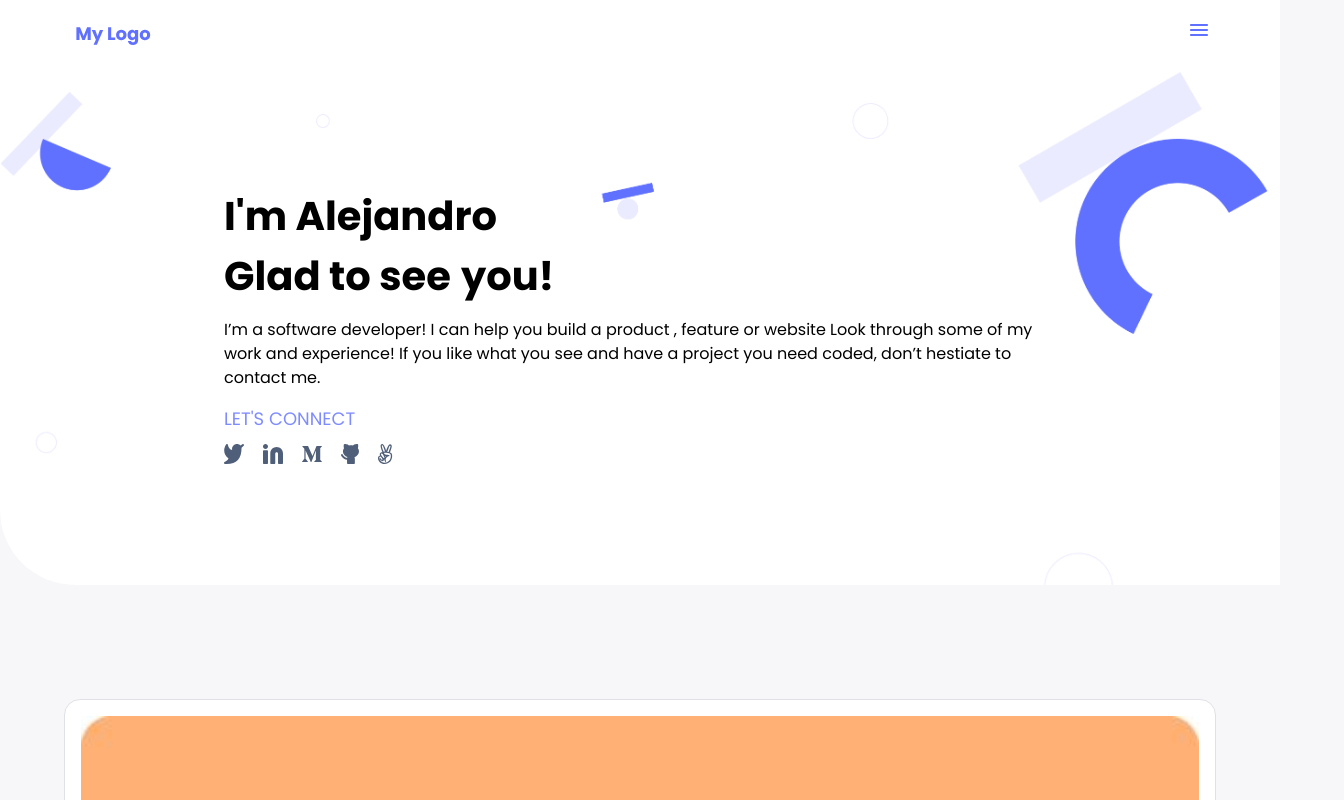
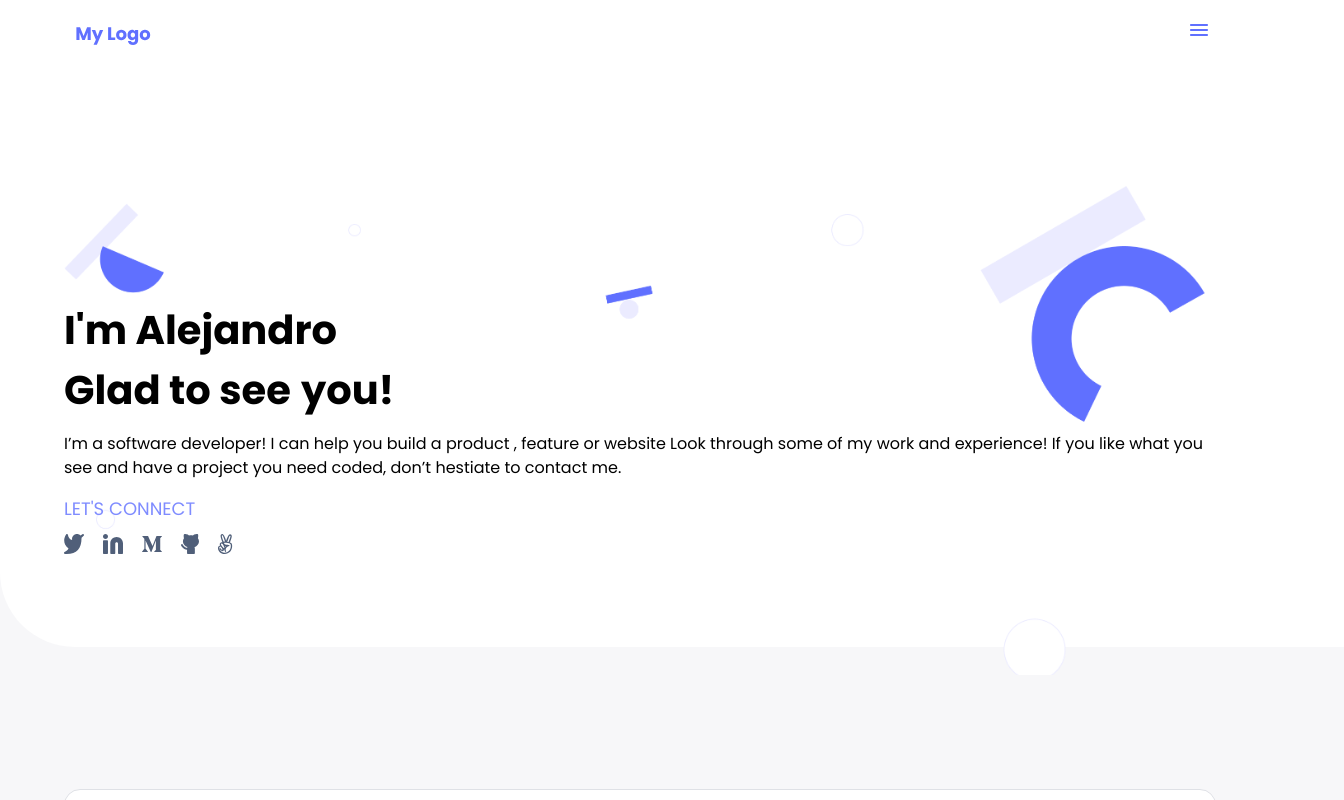
Before and after one commit to MyMicroverseProjects/PortfolioProject, a website: page index.html in a window 1280 px wide. Shown: the top 800 px of the page, 1344 px wide, since content can reach past the window. Drawn offline with Linux system fonts and the light colour scheme.

Commit message:
fix background image and color at the introductory section

```diff
--- a/css/styles.css
+++ b/css/styles.css
@@ -32,24 +32,66 @@
 
 /* MAIN INTRO */
 .containerBgImage {
-  background-image: url("../images/heromobil.png");
+  background-image: url("../images/bgCoverM.svg");
   background-repeat: no-repeat;
-  background-size: cover;
+  background-size: contain;
   padding-top: 11.4rem;
   padding-bottom: 11.4rem;
   border-radius: 0 0 0 7.5rem;
 }
 
-@media (min-width: 600px) {
+@media (min-width: 495px) {
+  .containerBgImage {
+    background-size: cover;
+  }
+}
+
+@media (min-width: 917px) {
   .containerBgImage {
     background-image: url("../images/hero.png");
   }
 }
 
-@media (min-width: 768px) {
-  section.intro {
-    width: 65%;
+.bgImageIntro {
+  position: relative;
+  padding-top: 11.4rem;
+  padding-bottom: 11.4rem;
+}
+
+.bgImageIntro::before {
+  content: "";
+  display: block;
+  background-color: white;
+  height: 117rem;
+  width: 105%;
+  position: absolute;
+  border-radius: 0 0 0 7.5rem;
+  right: -5%;
+  top: -8%;
+  z-index: -1;
+}
+
+@media (min-width: 765px) {
+  .bgImageIntro::before {
+    height: 110rem;
   }
+}
+
+@media (min-width: 855px) {
+  .bgImageIntro::before {
+    height: 114rem;
+  }
+}
+
+@media (min-width: 1050px) {
+  .bgImageIntro::before {
+    height: 117rem;
+  }
+}
+
+section.coverIntro {
+  padding-top: 11.4rem;
+  padding-bottom: 11.4rem;
 }
 
 section.intro > * {
--- a/index.html
+++ b/index.html
@@ -13,7 +13,6 @@
     </head>
 
     <body>
-        <div class="bgc-white">
         <header class="header container">
             <div class="logo">
                 <a href="index.html">
@@ -30,11 +29,9 @@
                 </div>
             </nav>
         </header>
-        </div>
 
-        <main>
-            <div class="containerBgImage bgc-white">
-                <section class="intro container">
+        <main class="bgImageIntro">
+            <section class="coverIntro intro containerBgImage container">
                 <h1>
                     <span>I'm Alejandro</span>
                     <span>Glad to see </span>
@@ -91,7 +88,6 @@
                     </li>
                 </ul>
             </section>
-            </div>
             <section class="works container">
                 <section class="work-card">
 
```
Also changed, not shown: images/bgCoverM.svg (added). Lines whose indentation alone changed are shown as unchanged.
